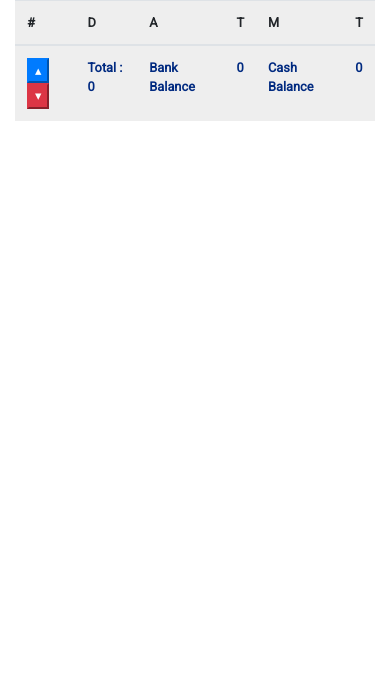
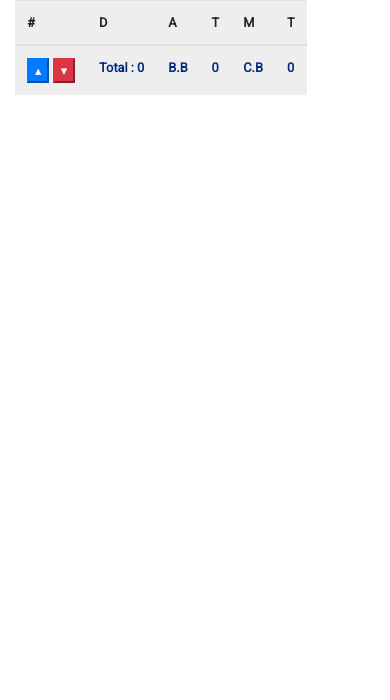
Before and after one commit to siddheshkand/expenses, a Django app: page / in a window 390 px wide. Shown: the part 48-748 px from the top of the page. Run offline with Django 3.2, Linux system fonts and the light colour scheme; the visitor is signed in with stand-in values (Sample User, id 1); data that the repository does not hold is empty; some libraries are stand-ins or nearby versions.

Commit message:
mobile ui

```diff
--- a/home/templates/home/home.html
+++ b/home/templates/home/home.html
@@ -96,9 +96,9 @@
                             <button class="btn-danger" style="display: inline;" onclick="gotoBottom()">▾</button>
                         </td>
                         <td>Total : {{ total }}</td>
-                        <td>Bank Balance</td>
+                        <td>B.B</td>
                         <td>{{ bank_balance }}</td>
-                        <td>Cash Balance</td>
+                        <td>C.B</td>
                         <td>{{ cash_balance }}</td>
                     </tr>
 
```
